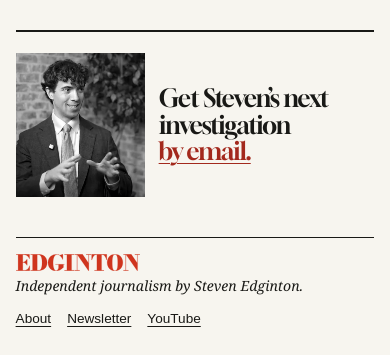
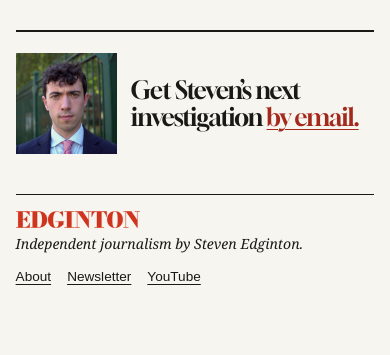
Before and after one commit to realtatebrown/edgintontest, a plain HTML site: page dist/index.html in a window 390 px wide. Shown: the part 1941-2296 px from the top of the page. After the commit the page ends 2254 px from the top, so only its background shows below. Drawn offline with Linux system fonts and the light colour scheme.

Commit message:
Use Steven’s Substack profile photo beside newsletter signup

```diff
--- a/dist/index.html
+++ b/dist/index.html
@@ -141,7 +141,7 @@
         </div>
       </section>
       <section class="newsletter-close" aria-labelledby="newsletter-title">
-        <img src="assets/steven-reporting.webp" width="740" height="572" loading="lazy" alt="Steven Edginton asking a question during his interview with Mike Benz.">
+        <img src="assets/steven-profile.webp" width="640" height="640" loading="lazy" alt="Steven Edginton">
         <h2 id="newsletter-title"><a href="https://www.stevenedginton.com/subscribe">Get Steven’s next investigation <span>by email.</span></a></h2>
       </section>
     </main>
--- a/dist/style.css
+++ b/dist/style.css
@@ -145,12 +145,12 @@ nav { grid-area: desks; display: flex; }
 .film-list img { height: auto; }
 .film-list h3 { font-size: clamp(1.15rem,1.65vw,1.55rem); line-height: 1.15; letter-spacing: -.025em; margin-bottom: .35rem; }
 .newsletter-close {
-  display: grid; grid-template-columns: minmax(0, .56fr) minmax(0, 1.44fr);
+  display: grid; grid-template-columns: clamp(8rem, 18vw, 14rem) minmax(0, 1fr);
   align-items: center; gap: clamp(1.3rem, 4vw, 4.5rem);
   margin-block-start: clamp(2rem, 4.5vw, 4rem);
   border-top: 2px solid var(--ink); padding-top: 1.3rem;
 }
-.newsletter-close img { width: 100%; height: auto; aspect-ratio: 1.5; object-fit: cover; object-position: 50% 27%; }
+.newsletter-close img { height: auto; }
 .newsletter-close h2 { max-width: 20ch; font: 400 clamp(2.2rem, 4.2vw, 4.25rem)/1.06 var(--display); letter-spacing: -.042em; }
 .newsletter-close h2 span { color: var(--red); text-decoration: underline; text-decoration-thickness: 1px; text-underline-offset: .13em; white-space: nowrap; }
 .screening { position: fixed; inset: 0; width: 100%; height: 100%; height: 100dvh; max-width: none; max-height: none; margin: 0; padding: clamp(.9rem,3vw,2.25rem); border: 0; overflow-y: auto; background: #10100f; color: var(--paper); }
@@ -237,8 +237,7 @@ section[id], article[id] { scroll-margin-top: 1rem; }
   .chapter-strip { grid-area: 5 / 1 / 6 / 3; margin: 0; }
   .feature-film { margin-top: .35rem; }
   .feature-film .frame img { aspect-ratio: 1.55; object-position: 40% 22%; }
-  .newsletter-close { grid-template-columns: minmax(0,.75fr) minmax(0,1.25fr); gap: .85rem; }
-  .newsletter-close img { aspect-ratio: .9; }
+  .newsletter-close { grid-template-columns: clamp(5.75rem, 26vw, 8.5rem) minmax(0, 1fr); gap: .85rem; }
   .newsletter-close h2 { font-size: clamp(1.55rem, 5.6vw, 2.2rem); }
   .film-sequence { gap: .6rem; }
   .film-sequence img { width: clamp(3rem,14vw,5rem); }
```
Also changed, not shown: dist/assets/steven-profile.webp (added), dist/assets/steven-reporting.webp (deleted), 1 other file.
